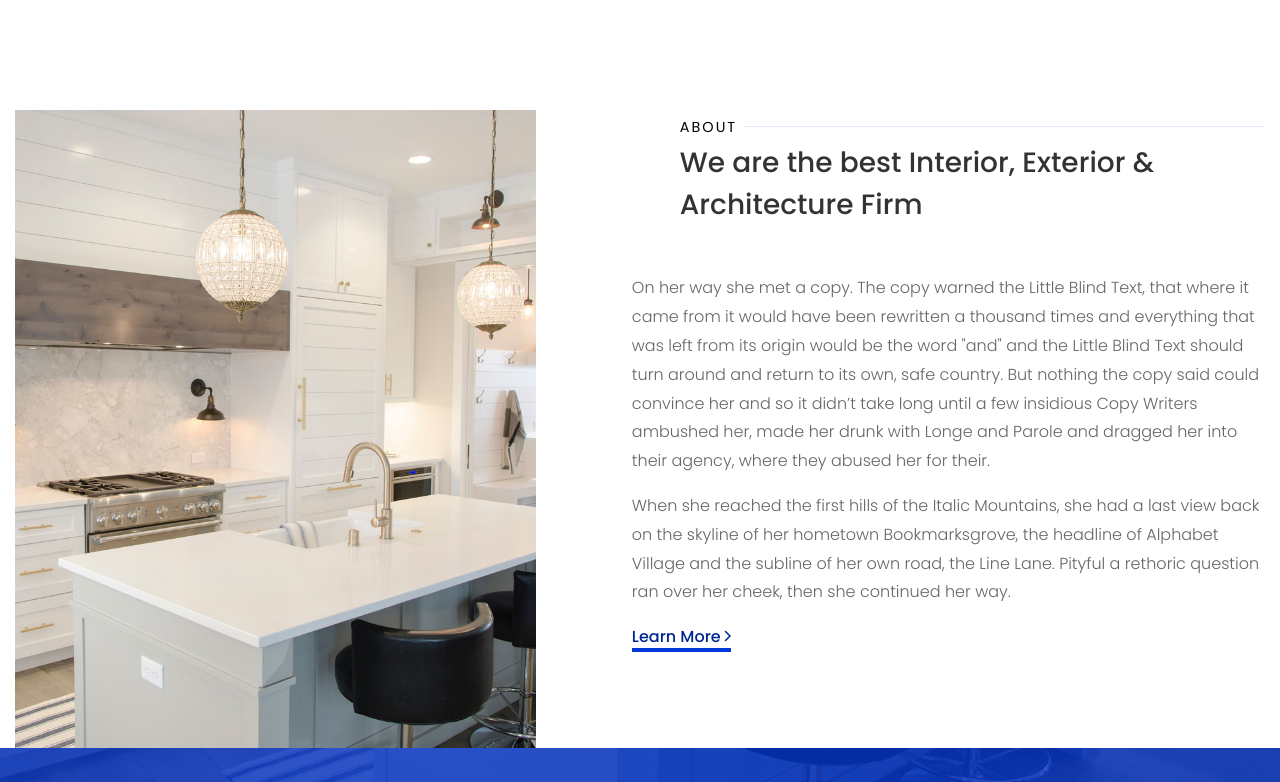
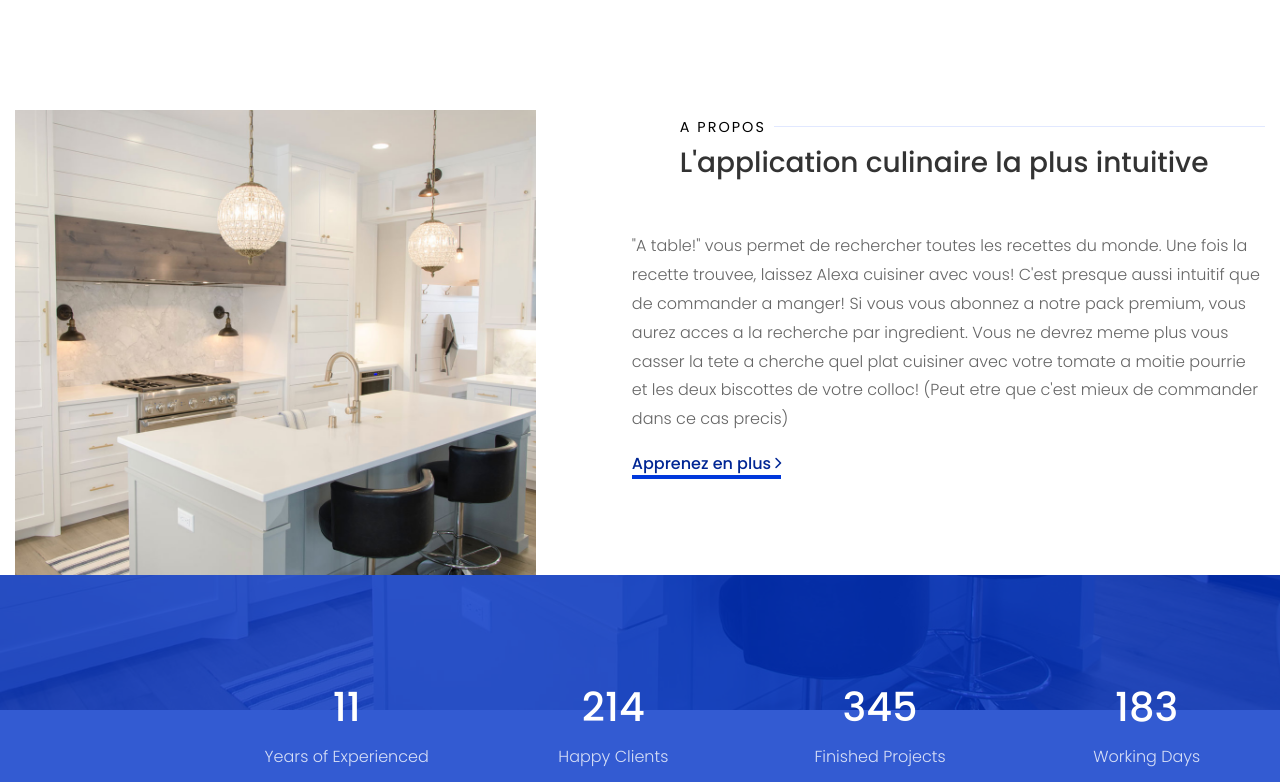
Before and after one commit to clingier/a-table, a plain HTML site: page index.html in a window 1280 px wide. Shown: the part 802-1584 px from the top of the page. Drawn offline with Linux system fonts and the light colour scheme; some packages are replaced by stand-ins of ours; no server answers; files whose address does not match are found by name.

Commit message:
Same story

```diff
--- a/index.html
+++ b/index.html
@@ -82,23 +82,22 @@
                 <div class="col-md-7 wrap-about pb-md-5 ftco-animate">
                     <div class="heading-section mb-5 pl-md-5">
                         <div class="pl-md-5 ml-md-5">
-                            <span class="subheading subheading-with-line"><small
-                                    class="pr-2 bg-white">About</small></span>
-                            <h2 class="mb-4">We are the best Interior, Exterior &amp; Architecture Firm</h2>
+                            <span class="subheading subheading-with-line"><small class="pr-2 bg-white">A
+                                    propos</small></span>
+                            <h2 class="mb-4">L'application culinaire la plus intuitive</h2>
                         </div>
                     </div>
                     <div class="pl-md-5 ml-md-5 mb-5">
-                        <p>On her way she met a copy. The copy warned the Little Blind Text, that where it came from it
-                            would have been rewritten a thousand times and everything that was left from its origin
-                            would be the word "and" and the Little Blind Text should turn around and return to its own,
-                            safe country. But nothing the copy said could convince her and so it didn’t take long until
-                            a few insidious Copy Writers ambushed her, made her drunk with Longe and Parole and dragged
-                            her into their agency, where they abused her for their.</p>
-                        <p>When she reached the first hills of the Italic Mountains, she had a last view back on the
-                            skyline of her hometown Bookmarksgrove, the headline of Alphabet Village and the subline of
-                            her own road, the Line Lane. Pityful a rethoric question ran over her cheek, then she
-                            continued her way.</p>
-                        <p><a href="#" class="btn-custom">Learn More <span class="ion-ios-arrow-forward"></span></a></p>
+                        <p>"A table!" vous permet de rechercher toutes les recettes du monde. Une fois la recette
+                            trouvee, laissez Alexa cuisiner avec vous! C'est presque aussi intuitif que de
+                            commander a manger!
+                            Si vous vous abonnez a notre pack premium, vous aurez acces a la recherche
+                            par ingredient. Vous ne devrez meme plus vous casser la tete a cherche quel
+                            plat cuisiner avec votre tomate a moitie pourrie et les deux biscottes de
+                            votre colloc! (Peut etre que c'est mieux de commander dans ce cas precis)
+                        </p>
+                        <p><a href="#" class="btn-custom">Apprenez en plus <span
+                                    class="ion-ios-arrow-forward"></span></a></p>
                     </div>
                 </div>
             </div>
```
